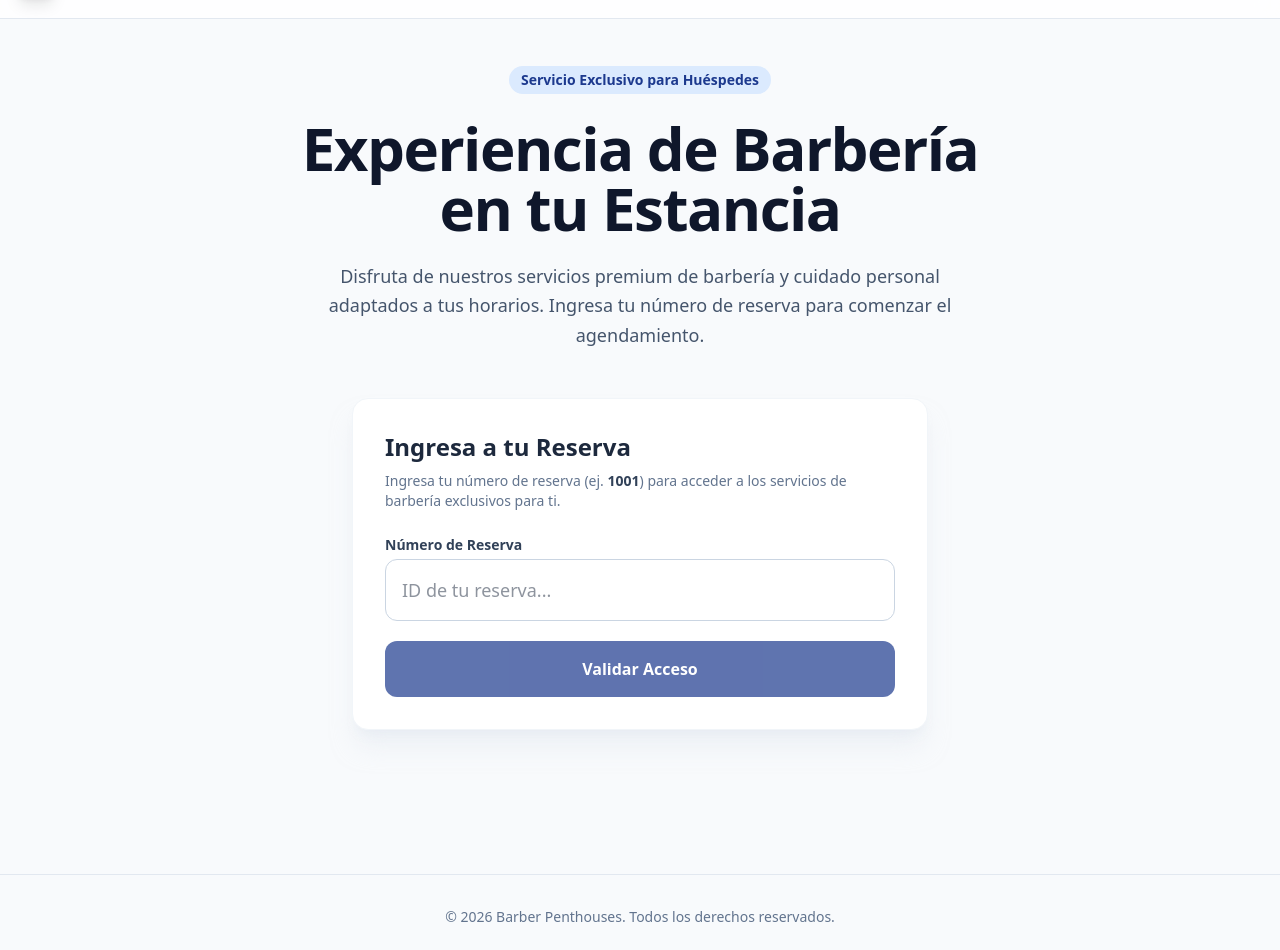
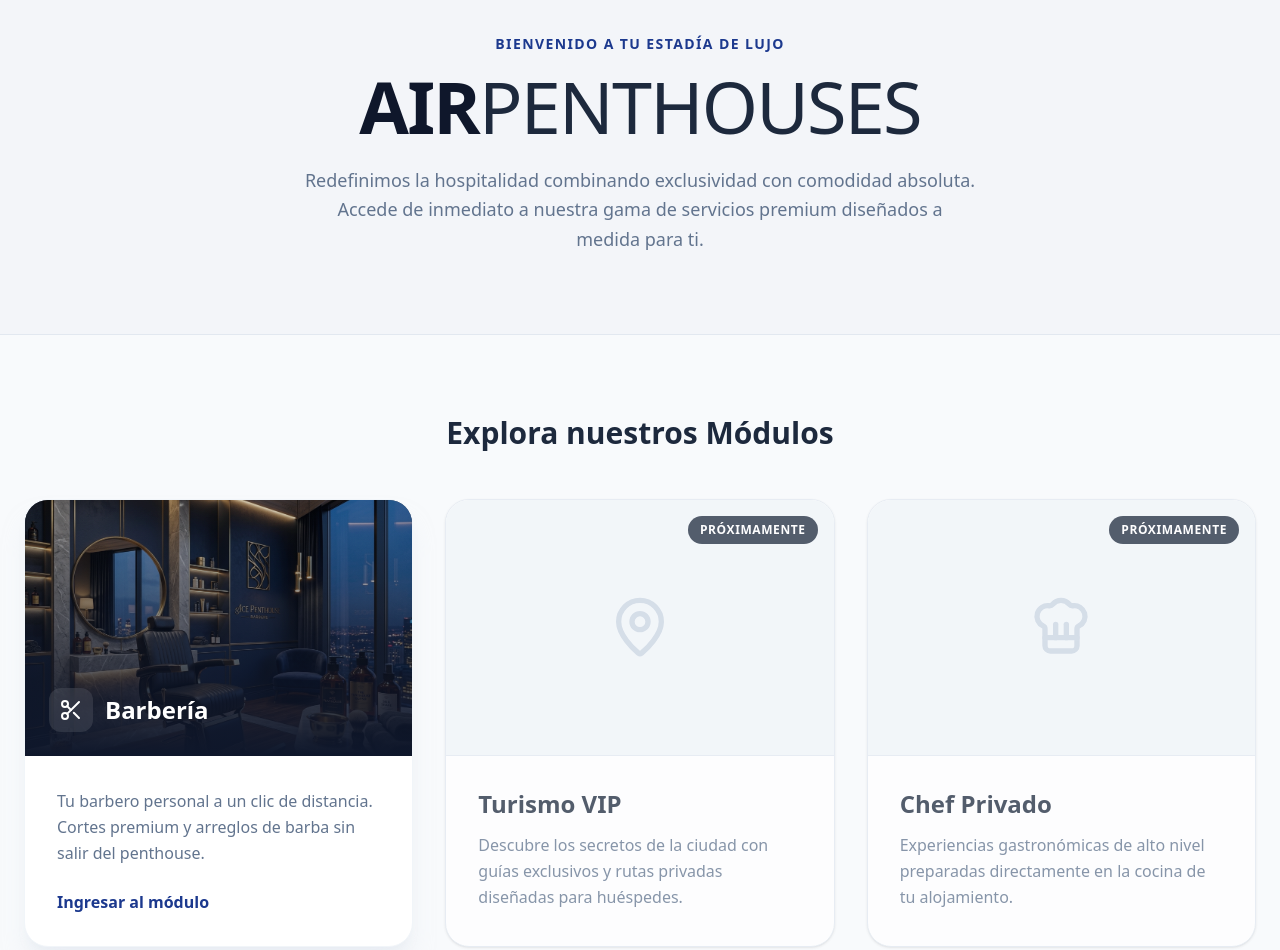
Before and after one commit to DeibyRendon/airpenthouses, a Next.js app: page / in a window 1280 px wide. Shown: the part 62-1012 px from the top of the page. Built offline with nearby package versions, Linux system fonts and the light colour scheme.

Commit message:
feat: implement barbershop booking portal with reservation validation, service selection, and calendar scheduling flows

```diff
--- /dev/null
+++ b/src/app/barbershop/page.tsx
@@ -0,0 +1,48 @@
+import ReservationGate from "@/components/reservation/ReservationGate";
+import Link from "next/link";
+import { ArrowLeft, Scissors } from "lucide-react";
+
+export default function Home() {
+  return (
+    <main className="min-h-screen bg-slate-50 text-slate-800 font-sans selection:bg-blue-900 selection:text-white">
+      {/* Header Premium (Alineado con Portal Principal) */}
+      <header className="fixed top-0 w-full bg-white/80 backdrop-blur-md z-50 border-b border-slate-200">
+        <div className="max-w-7xl mx-auto px-6 h-20 flex items-center justify-between">
+          <Link href="/" className="flex items-center gap-2 hover:opacity-80 transition-opacity">
+            <h1 className="text-2xl tracking-tight text-slate-800 font-light">
+              <strong className="font-extrabold text-slate-900">AIR</strong>PENTHOUSES <span className="text-slate-300 font-light mx-2">|</span> <span className="text-blue-900 font-medium">Barber</span>
+            </h1>
+          </Link>
+          <Link href="/" className="flex items-center gap-2 text-sm font-semibold text-slate-500 hover:text-blue-900 transition-colors bg-slate-100 hover:bg-blue-50 px-4 py-2 rounded-full">
+            <ArrowLeft className="w-4 h-4" /> Volver al Inicio
+          </Link>
+        </div>
+      </header>
+
+      {/* Hero Section */}
+      <section className="pt-36 pb-16 px-6 max-w-7xl mx-auto flex flex-col items-center text-center">
+        <div className="w-16 h-16 bg-slate-900 rounded-2xl flex items-center justify-center mb-6 shadow-xl shadow-slate-200">
+          <Scissors className="w-8 h-8 text-white" />
+        </div>
+        <h2 className="text-4xl md:text-5xl font-extrabold text-slate-900 mb-6 tracking-tight max-w-2xl">
+          El mejor Grooming,<br/>en tu Penthouse.
+        </h2>
+        <p className="text-lg text-slate-500 mb-12 max-w-xl leading-relaxed">
+          Nuestros barberos premium están a tu disposición. Ingresa tu número de reserva para acceder al calendario privado.
+        </p>
+
+        {/* Flujo Dinámico de Agendamiento */}
+        <div className="w-full max-w-xl mx-auto bg-white p-8 rounded-3xl shadow-xl shadow-slate-200/50 border border-slate-100">
+          <ReservationGate />
+        </div>
+      </section>
+
+      {/* Footer minimalista */}
+      <footer className="w-full bg-slate-900 py-12 text-center mt-12">
+        <p className="text-slate-400 text-sm">
+          &copy; {new Date().getFullYear()} AirPenthouses. Todos los derechos reservados.
+        </p>
+      </footer>
+    </main>
+  );
+}
--- a/src/app/page.tsx
+++ b/src/app/page.tsx
@@ -1,44 +1,100 @@
-import ReservationGate from "@/components/reservation/ReservationGate";
+import Link from "next/link";
+import Image from "next/image";
+import { MapPin, ChefHat, Scissors, ArrowRight } from "lucide-react";
 
-export default function Home() {
+export default function AirPenthousesPortal() {
   return (
-    <main className="min-h-screen bg-slate-50 text-slate-800 font-sans selection:bg-blue-900 selection:text-white">
-      {/* Header Premium */}
-      <header className="fixed top-0 w-full bg-white/80 backdrop-blur-md z-50 border-b border-slate-200">
-        <div className="max-w-7xl mx-auto px-4 h-20 flex items-center justify-between">
-          <div className="flex items-center gap-2">
-            <div className="w-10 h-10 bg-blue-900 text-white rounded-lg flex items-center justify-center font-bold text-xl shadow-lg">
-              BP
-            </div>
-            <h1 className="text-2xl font-bold tracking-tight text-slate-900">
-              Barber <span className="text-blue-900">Penthouses</span>
-            </h1>
-          </div>
+    <main className="min-h-screen bg-slate-50 selection:bg-blue-900 selection:text-white">
+      {/* Hero Header */}
+      <header className="w-full bg-white relative overflow-hidden border-b border-slate-200">
+        <div className="absolute inset-0 bg-blue-900/5 z-0"></div>
+        <div className="max-w-7xl mx-auto px-6 pt-24 pb-20 relative z-10 flex flex-col items-center text-center">
+          <p className="text-blue-900 font-semibold tracking-widest uppercase text-sm mb-4">
+            Bienvenido a tu estadía de lujo
+          </p>
+          <h1 className="text-5xl md:text-7xl font-light text-slate-800 tracking-tight mb-6">
+            <strong className="font-extrabold text-slate-900">AIR</strong>PENTHOUSES
+          </h1>
+          <p className="text-lg text-slate-500 max-w-2xl mx-auto leading-relaxed">
+            Redefinimos la hospitalidad combinando exclusividad con comodidad absoluta.
+            Accede de inmediato a nuestra gama de servicios premium diseñados a medida para ti.
+          </p>
         </div>
       </header>
 
-      {/* Hero Section */}
-      <section className="pt-32 pb-16 px-4 max-w-7xl mx-auto flex flex-col items-center text-center">
-        <span className="px-3 py-1 text-sm font-semibold text-blue-900 bg-blue-100 rounded-full mb-6 inline-block">
-          Servicio Exclusivo para Huéspedes
-        </span>
-        <h2 className="text-5xl md:text-6xl font-extrabold text-slate-900 mb-6 tracking-tight max-w-3xl">
-          Experiencia de Barbería <br/> en tu Estancia
-        </h2>
-        <p className="text-lg text-slate-600 mb-12 max-w-2xl leading-relaxed">
-          Disfruta de nuestros servicios premium de barbería y cuidado personal adaptados a tus horarios.
-          Ingresa tu número de reserva para comenzar el agendamiento.
-        </p>
+      {/* Services Grid */}
+      <section className="max-w-7xl mx-auto px-6 py-20">
+        <h2 className="text-3xl font-bold text-slate-800 mb-12 text-center">Explora nuestros Módulos</h2>
 
-        {/* Flujo Dinámico de Agendamiento */}
-        <div className="w-full max-w-xl mx-auto bg-white p-8 rounded-2xl shadow-xl shadow-slate-200/50 border border-slate-100">
-          <ReservationGate />
+        <div className="grid grid-cols-1 md:grid-cols-3 gap-8">
+
+          {/* Módulo 1: Barbershop (Activo) */}
+          <Link href="/barbershop" className="group rounded-3xl bg-white shadow-xl shadow-slate-200/50 border border-slate-100 overflow-hidden flex flex-col hover:-translate-y-2 transition-transform duration-500">
+            <div className="relative h-64 w-full bg-slate-900 overflow-hidden">
+              <Image
+                src="/barbershop_cover.png"
+                alt="Servicio de Barbero en AirPenthouses"
+                fill
+                className="object-cover opacity-80 group-hover:scale-105 transition-transform duration-700"
+              />
+              <div className="absolute inset-0 bg-gradient-to-t from-slate-900 via-slate-900/40 to-transparent"></div>
+              <div className="absolute bottom-6 left-6 flex items-center gap-3">
+                <div className="p-2.5 bg-white/10 backdrop-blur-md rounded-xl">
+                  <Scissors className="w-6 h-6 text-white" />
+                </div>
+                <h3 className="text-2xl font-bold text-white">Barbería</h3>
+              </div>
+            </div>
+            <div className="p-8 flex-1 flex flex-col justify-between">
+              <p className="text-slate-500 leading-relaxed mb-6">
+                Tu barbero personal a un clic de distancia. Cortes premium y arreglos de barba sin salir del penthouse.
+              </p>
+              <div className="flex items-center text-blue-900 font-semibold group-hover:gap-2 transition-all">
+                Ingresar al módulo <ArrowRight className="w-5 h-5 opacity-0 group-hover:opacity-100 -ml-5 group-hover:ml-0 transition-all" />
+              </div>
+            </div>
+          </Link>
+
+          {/* Módulo 2: Tourism (Próximamente) */}
+          <div className="rounded-3xl bg-white shadow-sm border border-slate-200 overflow-hidden flex flex-col opacity-75">
+            <div className="relative h-64 w-full bg-slate-100 flex items-center justify-center border-b border-slate-200">
+              <MapPin className="w-16 h-16 text-slate-300" />
+              <div className="absolute top-4 right-4 bg-slate-800 text-white text-xs font-bold px-3 py-1.5 rounded-full uppercase tracking-wider">
+                Próximamente
+              </div>
+            </div>
+            <div className="p-8">
+              <h3 className="text-2xl font-bold text-slate-800 mb-3">Turismo VIP</h3>
+              <p className="text-slate-500 leading-relaxed">
+                Descubre los secretos de la ciudad con guías exclusivos y rutas privadas diseñadas para huéspedes.
+              </p>
+            </div>
+          </div>
+
+          {/* Módulo 3: Chef (Próximamente) */}
+          <div className="rounded-3xl bg-white shadow-sm border border-slate-200 overflow-hidden flex flex-col opacity-75">
+            <div className="relative h-64 w-full bg-slate-100 flex items-center justify-center border-b border-slate-200">
+              <ChefHat className="w-16 h-16 text-slate-300" />
+              <div className="absolute top-4 right-4 bg-slate-800 text-white text-xs font-bold px-3 py-1.5 rounded-full uppercase tracking-wider">
+                Próximamente
+              </div>
+            </div>
+            <div className="p-8">
+              <h3 className="text-2xl font-bold text-slate-800 mb-3">Chef Privado</h3>
+              <p className="text-slate-500 leading-relaxed">
+                Experiencias gastronómicas de alto nivel preparadas directamente en la cocina de tu alojamiento.
+              </p>
+            </div>
+          </div>
+
         </div>
       </section>
 
-      {/* Footer minimalista */}
-      <footer className="mt-20 py-8 border-t border-slate-200 text-center text-slate-500 text-sm">
-        <p>© {new Date().getFullYear()} Barber Penthouses. Todos los derechos reservados.</p>
+      {/* Footer */}
+      <footer className="w-full bg-slate-900 py-12 text-center">
+        <p className="text-slate-400 text-sm">
+          &copy; {new Date().getFullYear()} AirPenthouses. Todos los derechos reservados.
+        </p>
       </footer>
     </main>
   );
--- a/src/components/reservation/AppointmentCalendar.tsx
+++ b/src/components/reservation/AppointmentCalendar.tsx
@@ -48,7 +48,7 @@ export default function AppointmentCalendar({
       return;
     }
 
-    router.push(`/success?date=${selectedDate}&time=${selectedTime}`);
+    router.push(`/barbershop/success?date=${selectedDate}&time=${selectedTime}`);
   };
 
   const upcomingDays = useMemo(() => {
@@ -69,9 +69,7 @@ export default function AppointmentCalendar({
 
   return (
     <div className={styles.container}>
-      <button onClick={() => router.back()} className={styles.backBtn}>
-        <ChevronRight className={styles.chevronBack} /> Volver a servicios
-      </button>
+      <button className={styles.homeLink} onClick={() => router.push("/barbershop")}>Volver al inicio</button>
 
       <h3 className={styles.title}>Elige fecha y hora</h3>
       <p className={styles.subtitle}>Has seleccionado <span className={styles.selectedService}>{serviceName}</span></p>
--- a/src/components/reservation/ReservationGate.tsx
+++ b/src/components/reservation/ReservationGate.tsx
@@ -28,7 +28,7 @@ export default function ReservationGate() {
       return;
     }
 
-    router.push(`/services`);
+    router.push(`/barbershop/services`);
   };
 
   return (
--- a/src/components/reservation/ServiceSelector.tsx
+++ b/src/components/reservation/ServiceSelector.tsx
@@ -17,7 +17,7 @@ export default function ServiceSelector({ guestName }: { guestName: string }) {
     await setServiceCookie(serviceId, serviceName);
 
     // Clean redirect!
-    router.push(`/calendar`);
+    router.push(`/barbershop/calendar`);
   };
 
   const services = [
@@ -28,7 +28,9 @@ export default function ServiceSelector({ guestName }: { guestName: string }) {
 
   return (
     <div className={styles.container}>
-      <div className={styles.guestBadge}>
+      <button className={styles.backButton} onClick={() => router.push("/barbershop")}>Volver al inicio</button>
+
+      <div className={`${styles.guestBadge} mt-6`}>
         <div className={styles.guestIconWrapper}>
           <CheckCircle className={styles.guestIcon} />
         </div>
```
Also changed, not shown: public/barbershop_cover.png (added), src/app/barbershop/calendar/page.tsx (renamed from src/app/calendar/page.tsx), src/app/barbershop/services/page.tsx (renamed from src/app/services/page.tsx), src/app/barbershop/success/page.tsx (renamed from src/app/success/page.tsx).
